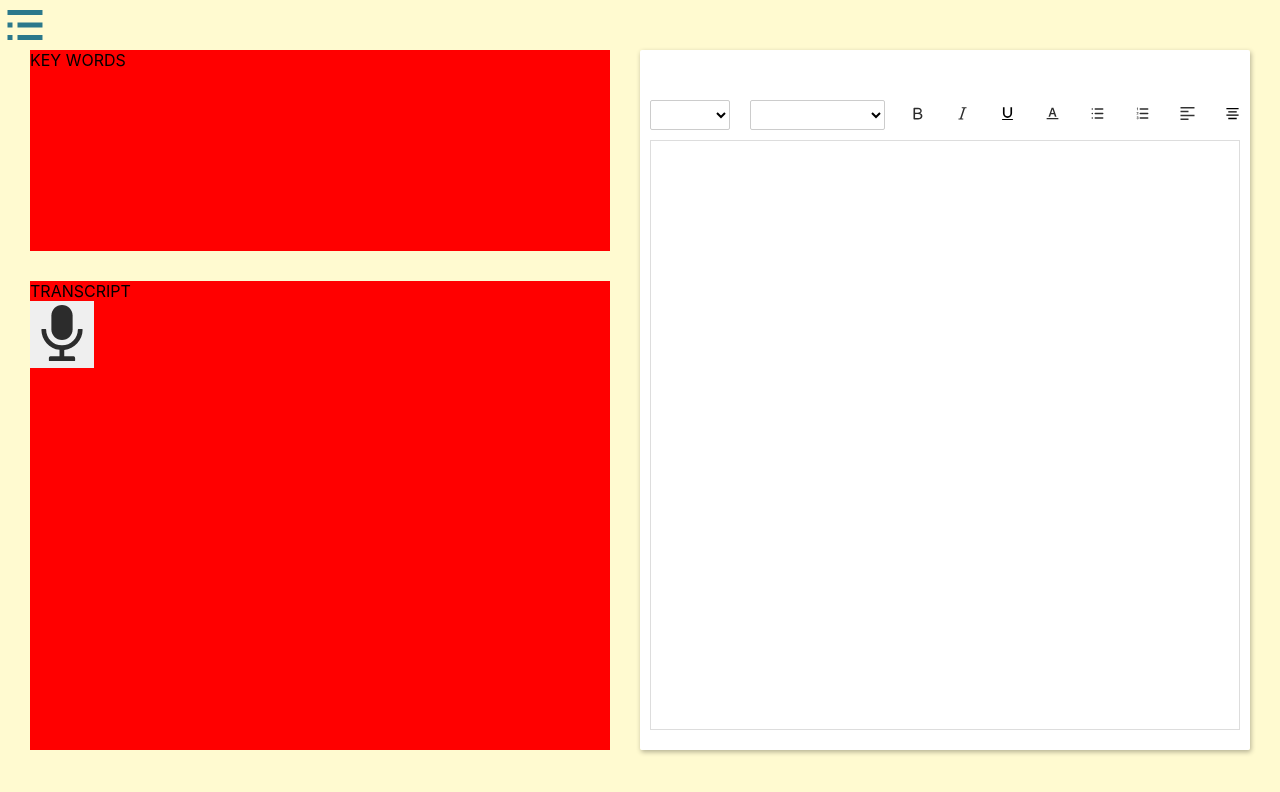
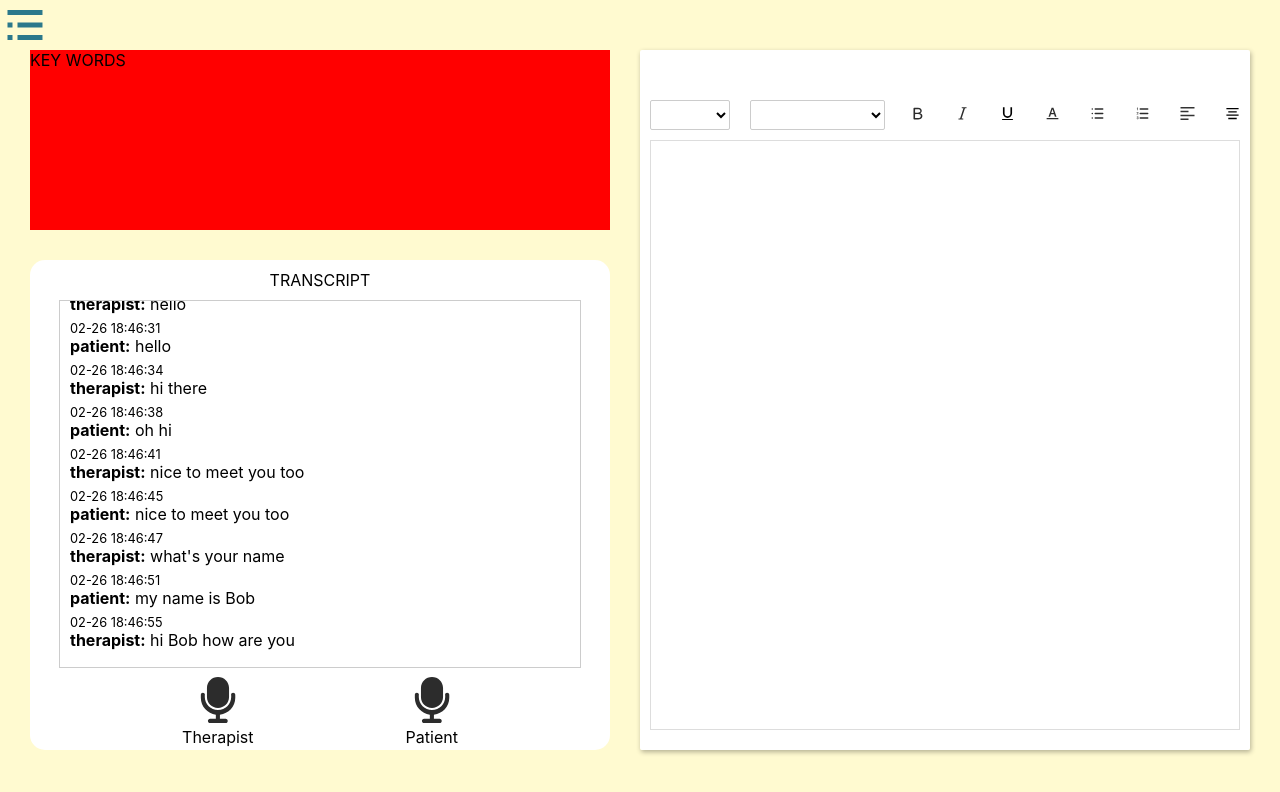
Before and after one commit to YHX6/SOAP.AI, a React (Create React App) app in the folder frontend/: page /diagnois in a window 1280 px wide. Shown: the top 792 px of the page. Built offline with nearby package versions, Linux system fonts and the light colour scheme.

Commit message:
update transcript

```diff
--- a/frontend/src/assets/css/diagnois.css
+++ b/frontend/src/assets/css/diagnois.css
@@ -28,8 +28,41 @@
 /************************* key transcripts  ********************/
 
 .diagnois-page-left-bottom{
-    background-color: red;
+    background-color: white;
     height: 70%;
+    border-radius: 15px;
+    display: flex;
+    flex-direction: column;
+    align-items: center;
+}
+
+.diagnois-page-conversations{
+    height: 75%;
+    width: 90%;
+    overflow-Y: auto;
+    border: 1px solid #ccc;
+    padding: 10px;
+    margin-bottom: 8px;
+    /* marginBottom: '20px'; */
+}
+
+.diagnois-page-title{
+    margin: 10px;
+    text-align: center
+}
+
+.audio-btns{
+    display: flex;
+    width: 100%;
+    justify-content: space-evenly;
+}
+
+.audio-btn-box{
+    display: flex;
+    flex-direction: column;
+}
+.voice-btn {
+    background-color: white;
 }
 
 
--- a/frontend/src/components/SpeechButton.jsx
+++ b/frontend/src/components/SpeechButton.jsx
@@ -1,5 +1,7 @@
 import React, { useState, useEffect } from 'react';
 import AudioIcon from "../assets/icons/audio-fill.svg";
+import recordVoiceIcon from '../assets/icons/voiceRec5.svg';
+import recordingVoiceIcon from '../assets/icons/voiceRec6.svg';
 import AudioCurrentIcon from "../assets/icons/audio.svg";
 
 
@@ -43,9 +45,9 @@ const SpeechButton = ({ onTranscript }) => {
   }
 
   return (
-      <button onClick={toggleListen}>
+      <button className='voice-btn' onClick={toggleListen}>
         {isListening ?
-            <img src={AudioCurrentIcon} alt="click button for audio input"></img> : <img src={AudioIcon} alt="click button for audio input"></img>
+            <img src={recordingVoiceIcon} alt="click button for audio input"></img> : <img src={recordVoiceIcon} alt="click button for audio input"></img>
         }
         </button>
   );
--- a/frontend/src/pages/DiagnoisPage.jsx
+++ b/frontend/src/pages/DiagnoisPage.jsx
@@ -1,22 +1,78 @@
 import MyEditor from "../components/MyEditor";
 import "../assets/css/diagnois.css"
 import SpeechButton from "../components/SpeechButton";
-import { useRef, useState } from "react";
+import { useEffect,useRef, useState } from "react";
 import axios from "axios";
 import { documentToolRouter } from "../config/routeConfig";
+
+function formatTime(date) {
+    const month = String(date.getMonth() + 1).padStart(2, '0'); // 月份是从0开始的，所以+1
+    const day = String(date.getDate()).padStart(2, '0');
+    const hours = String(date.getHours()).padStart(2, '0');
+    const minutes = String(date.getMinutes()).padStart(2, '0');
+    const seconds = String(date.getSeconds()).padStart(2, '0');
+
+    return `${month}-${day} ${hours}:${minutes}:${seconds}`;
+}
 
 function DiagnosisPage() {
     const editor_1_Ref = useRef();
     const editor_2_Ref = useRef();
+    const [messages, setMessages] = useState([
+        {role: 'therapist', time: '02-26 18:46:28', conv: 'hello'},
+{role: 'patient', time: '02-26 18:46:31', conv: 'hello'},
+{role: 'therapist', time: '02-26 18:46:34', conv: 'hi there'},
+{role: 'patient', time: '02-26 18:46:38', conv: 'oh hi'},
+{role: 'therapist', time: '02-26 18:46:41', conv: 'nice to meet you too'},
+{role: 'patient', time: '02-26 18:46:45', conv: 'nice to meet you too'},
+{role: 'therapist', time: '02-26 18:46:47', conv: "what's your name"},
+{role: 'patient', time: '02-26 18:46:51', conv: 'my name is Bob'},
+{role: 'therapist', time: '02-26 18:46:55', conv: 'hi Bob how are you'}
+    ]);
+    const scrollRef = useRef(null);
+
+    useEffect(() => {
+        // every time adding new messages, the Text Content will scroll down automatically
+        if (scrollRef.current) {
+        const { current } = scrollRef;
+        current.scrollTop = current.scrollHeight;
+        }
+    }, [messages]); // depends on messages
+
+    // const [inputText, setInputText] = useState('');
 
     const handleTranscript = (text) => {
+        // console.log(text);
     //   setTranscript(text);
+        let inputContent = {
+            "role": "therapist",
+            "time": formatTime(new Date()),
+            "conv": text
+        }
+        setMessages([...messages, inputContent]);
+
+        // setTimes([...times, formatTime(new Date())]);
+        // setRoles([...roles, "therapist"]);
+        console.log(messages);
+
+    /*  pre code
         if(editor_1_Ref.current){
             let currentContent = editor_1_Ref.current.getTextContent();
             console.log(currentContent + text)
             editor_1_Ref.current.setTextContent(currentContent + text);
+            console.log(editor_1_Ref.current);
         }
 
+        */
+    };
+    const handleTranscriptPatient = (text) => {
+        let inputContent = {
+            "role": "patient",
+            "time": formatTime(new Date()),
+            "conv": text
+        }
+        setMessages([...messages, inputContent]);
+        console.log(messages);
     };
 
 
@@ -41,18 +97,34 @@ function DiagnosisPage() {
             <div className="diagnois-page">
                 <div className="diagnois-page-left">
                     {/*  key words  component*/}
-                    <di className="diagnois-page-left-top">
+                    <div className="diagnois-page-left-top">
                         KEY WORDS
-                    </di>
+                    </div>
 
 
                     {/* transcription conponent */}
                     <div className="diagnois-page-left-bottom">
-                        TRANSCRIPT
-
+                        <div className="diagnois-page-title">TRANSCRIPT</div>
+                        {/* conversations */}
+                        <div ref={scrollRef} className="diagnois-page-conversations">
+                            {messages.map((message, index) => (
+                                <div key={index} style={{ marginBottom: '7px' }}>
+                                    <div style={{fontSize: '0.8em', marginTop: '2px'}}>{message.time}</div>
+                                    <div><strong>{message.role}:</strong> {message.conv}</div>
+                                </div>
+                            ))}
+                        </div>
 
                         <div className="audio-btns">
-                            <SpeechButton onTranscript={handleTranscript}></SpeechButton>
+                            <div className="audio-btn-box">
+                                <SpeechButton onTranscript={handleTranscript}></SpeechButton>
+                                <div>Therapist</div>
+                            </div>
+                            {/* <div className="audio-btn-gap" ></div> */}
+                            <div className="audio-btn-box">
+                                <SpeechButton onTranscript={handleTranscriptPatient}></SpeechButton>
+                                <div>Patient</div>
+                            </div>
                         </div>
                     </div>
 
```
Also changed, not shown: frontend/src/assets/icons/voiceRec5.svg (added), frontend/src/assets/icons/voiceRec6.svg (added).
